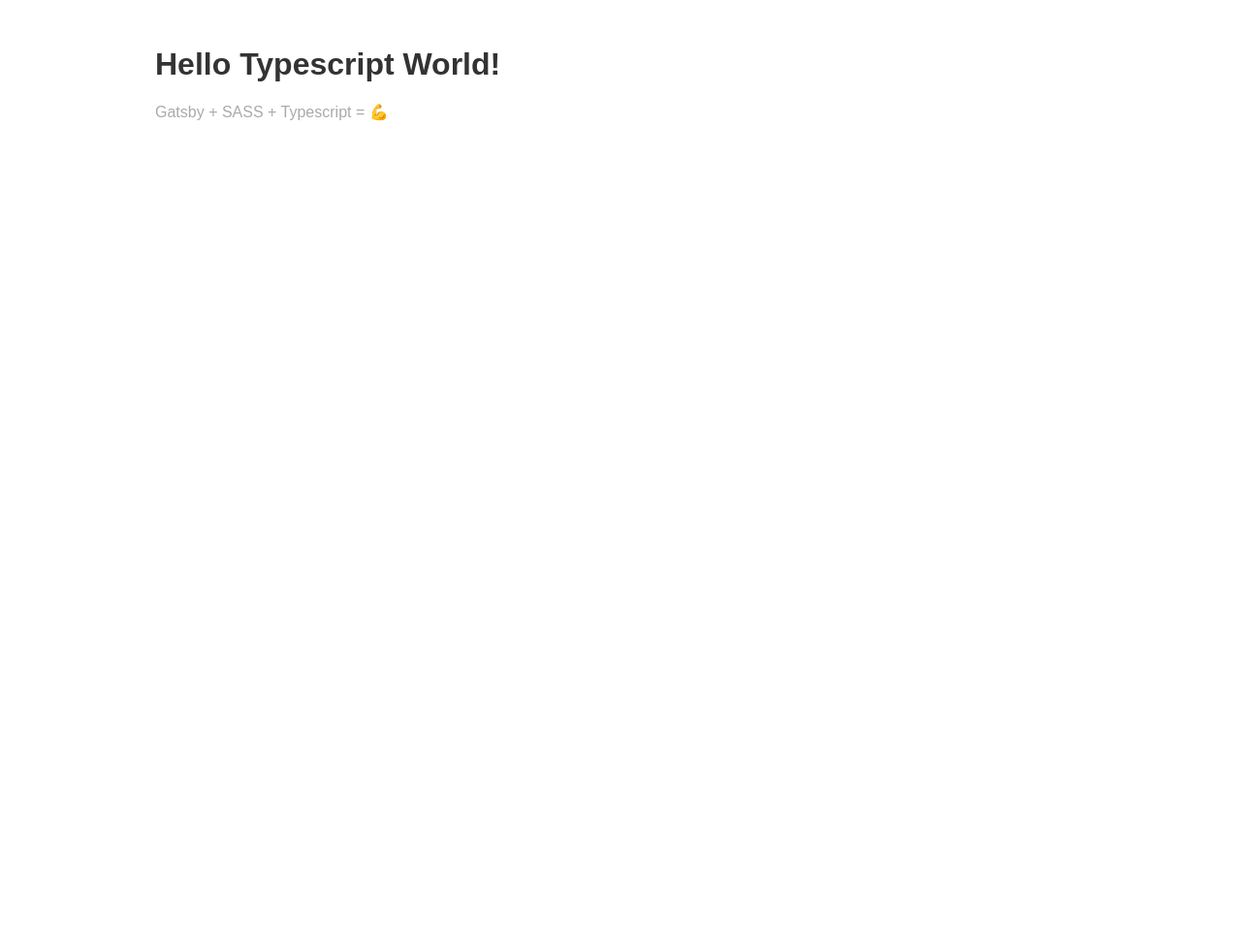
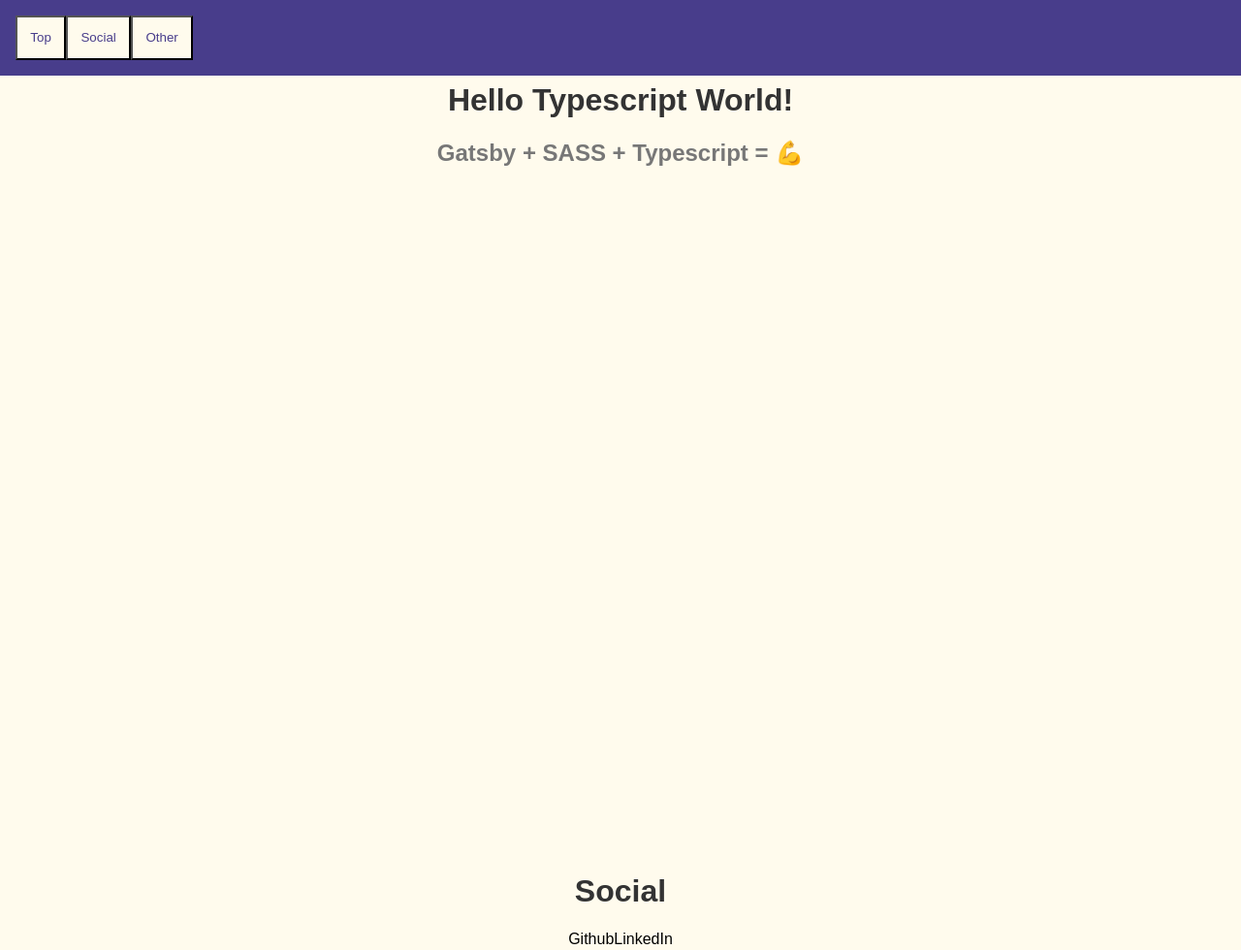
Before and after one commit to connorrt/connorrt.github.io, a Gatsby site: page / in a window 1280 px wide. Shown: the whole page at 97% size. Before the commit the page ends 800 px from the top, so only its background shows below. Built offline with nearby package versions, Linux system fonts and the light colour scheme; Gatsby itself is replaced by a stand-in of ours.

Commit message:
scrolling buttons and layout changes

```diff
--- a/src/pages/Index.module.scss
+++ b/src/pages/Index.module.scss
@@ -1,3 +1,5 @@
+html {background-color: #fffbed};
+
 .Container {
   max-width: 60rem;
   margin: 3rem auto 0;
@@ -5,9 +7,46 @@
 
   h1 {
     color: #333;
+    text-align: center;
+  }
+
+  h2 {
+    //font-size: 3vw;
+    text-align: center;
+    color: #777;
   }
 
   p {
-    color: #aaa;
+    color: #777;
   }
 }
+
+.Header {
+  padding: 1em;
+  position:fixed;
+  top: 0;
+  left:0;
+  width: 100%;
+  color: #fffbed;
+  background-color: darkslateblue;
+}
+
+.Button {
+  padding: 1em;
+  background-color: #fffbed;
+  color: darkslateblue;
+  text-align: center;
+  display: inline-block;
+  margin: auto;
+}
+
+.Title {
+  padding: 1em;
+  height: 100vh;
+}
+
+.Links {
+  padding-bottom: 50px;
+  text-align: center;
+  height: 100vh;
+}
--- a/src/pages/index.tsx
+++ b/src/pages/index.tsx
@@ -1,6 +1,6 @@
-import {graphql} from 'gatsby';
-import * as React from 'react';
-import * as styles from './Index.module.scss';
+import {graphql} from "gatsby";
+import * as React from "react";
+import * as styles from "./Index.module.scss";
 
 interface IndexPageProps {
     data: {
@@ -8,6 +8,8 @@
             siteMetadata: {
                 name: string;
                 tagline: string;
+                github: string;
+                linkedin: string;
             },
         },
     };
@@ -19,10 +21,34 @@
       siteMetadata {
         name
         tagline
+        github
+        linkedin
       }
     }
   }
 `;
+
+function scrollTop(){
+    window.scrollTo({
+        top:0,
+        left:0,
+        behavior: "smooth"
+    });
+}
+function scrollSocial(){
+    window.scrollTo({
+        top:window.innerHeight,
+        left:0,
+        behavior: "smooth"
+    });
+}
+function scrollOther(){
+    window.scrollTo({
+        top:2*window.innerHeight,
+        left:0,
+        behavior: "smooth"
+    });
+}
 
 export default class IndexPage extends React.Component<IndexPageProps, {}> {
 
@@ -30,12 +56,27 @@
         const {
             name,
             tagline,
+            github,
+            linkedin,
         } = this.props.data.site.siteMetadata;
-        console.log('test');
+        console.log("test");
         return (
+
             <div className={styles.Container}>
-                <h1>{name}</h1>
-                <p>{tagline}</p>
+                <div className={styles.Header}>
+                    <button onClick={scrollTop} className={styles.Button}>Top</button>
+                    <button onClick={scrollSocial} className={styles.Button}>Social</button>
+                    <button onClick={scrollOther} className={styles.Button}>Other</button>
+                </div>
+                <div className={styles.Title}>
+                    <h1>{name}</h1>
+                    <h2>{tagline}</h2>
+                </div>
+                <h1>{`Social`}</h1>
+                <div className={styles.Links}>
+                    <a href={github}>Github</a>
+                    <a href={linkedin}>LinkedIn</a>
+                </div>
             </div>
         );
     }
```
